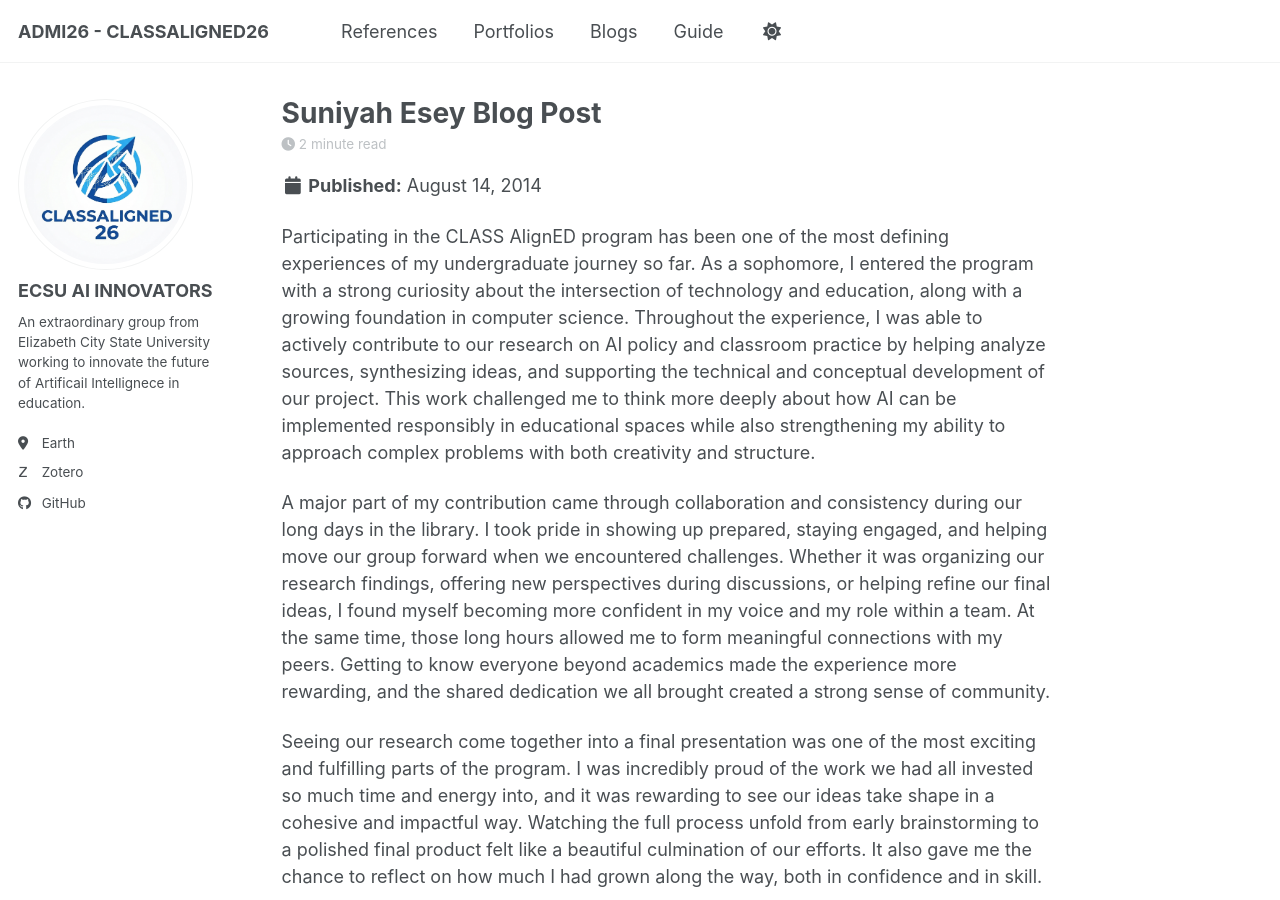
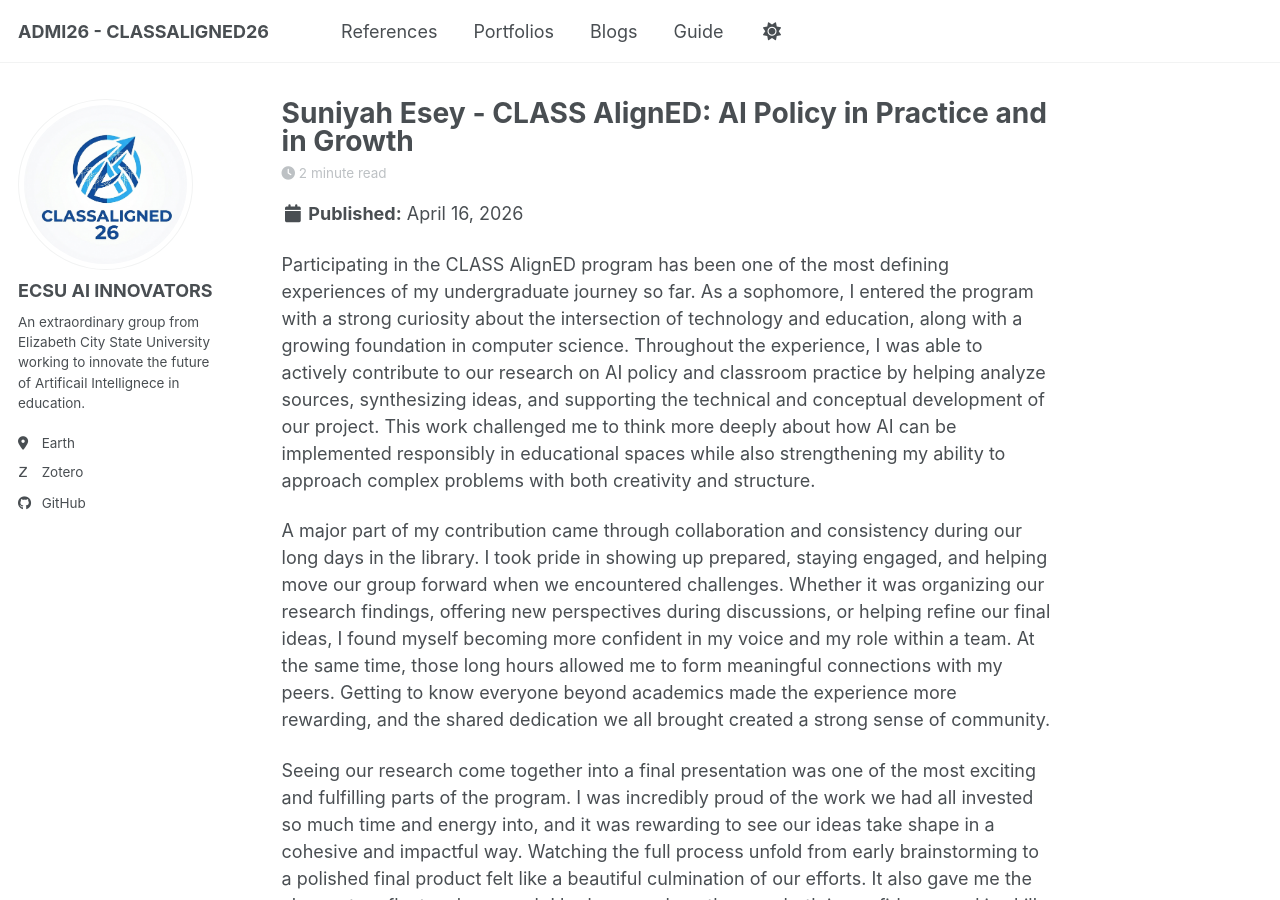
Before and after one commit to CLASSAligned/CLASSAligned.github.io, a Jekyll site: the page built from _posts/2014-08-14-Sunny-blog-post-3.md, in a window 1280 px wide and 900 px high. Built offline with Jekyll 4.4.1, drawn with Linux system fonts in a browser that asks for light colours; some web fonts are replaced; a script bundle is joined from its source files by our own code; library files that are not in the unit come from our copies.

Commit message:
Update 2014-08-14-Sunny-blog-post-3.md

```diff
--- a/_posts/2014-08-14-Sunny-blog-post-3.md
+++ b/_posts/2014-08-14-Sunny-blog-post-3.md
@@ -1,6 +1,6 @@
 ---
-title: 'Suniyah Esey Blog Post'
-date: 2014-08-14
+title: 'Suniyah Esey - CLASS AlignED: AI Policy in Practice and in Growth'
+date: 2026-4-16
 permalink: /posts/2014/08/blog-post-3/
 tags:
   - cool posts
```
